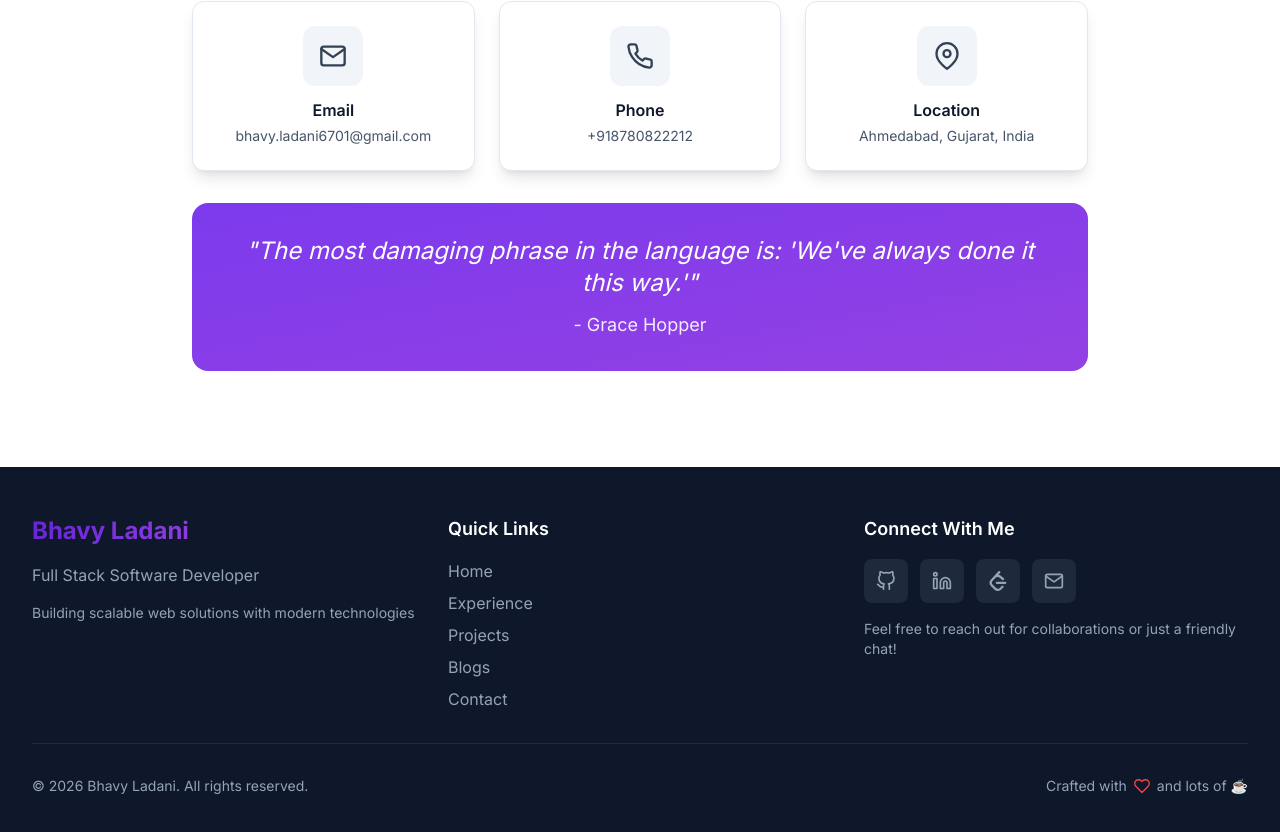
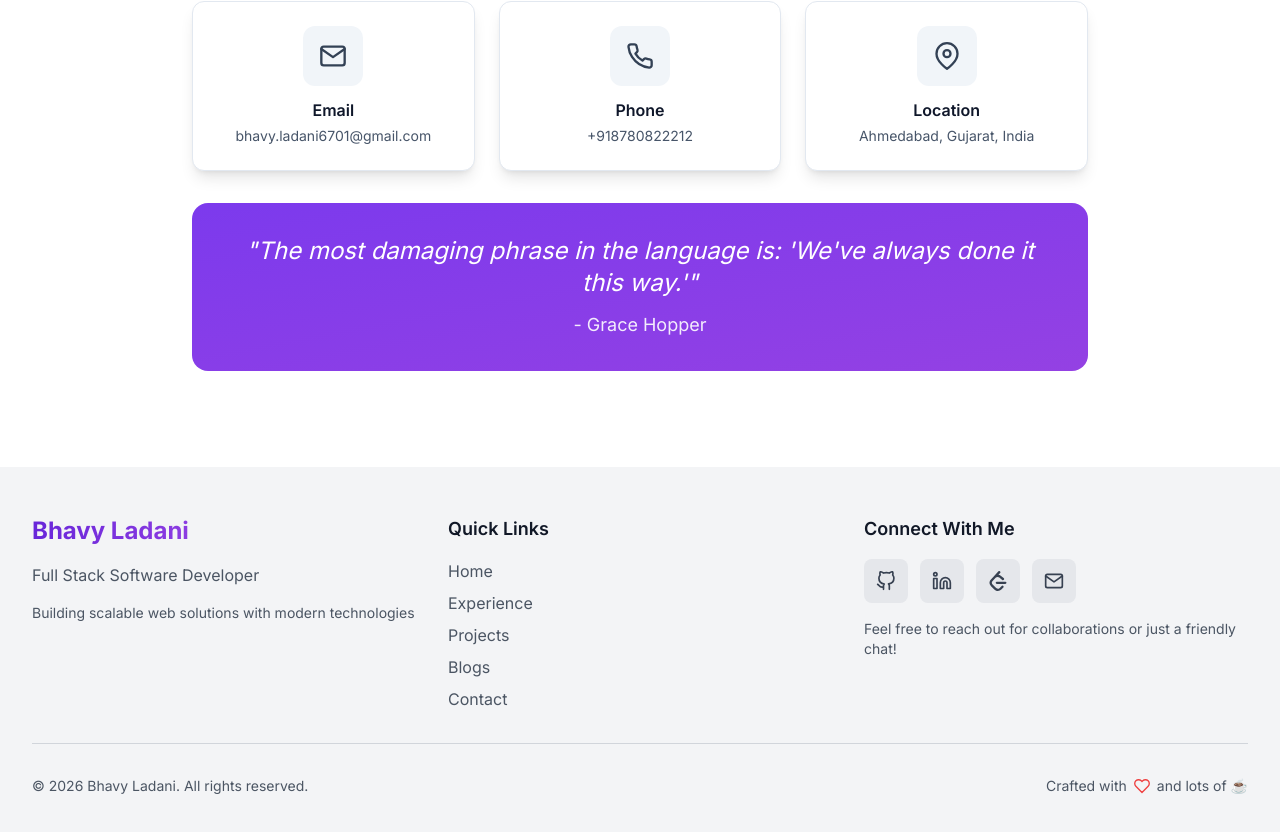
Before and after one commit to bhavy67/portfolio, a React (Vite) app: page / in a window 1280 px wide. Shown: the part 8859-9691 px from the top of the page. Built offline with nearby package versions, Linux system fonts and the light colour scheme.

Commit message:
Fix footer theme issue

```diff
--- a/src/components/Footer.tsx
+++ b/src/components/Footer.tsx
@@ -29,7 +29,7 @@ const Footer = () => {
   };
 
   return (
-    <footer className="bg-dark-900 text-white py-12">
+    <footer className="bg-gray-100 dark:bg-dark-900 text-gray-900 dark:text-white py-12">
       <div className="max-w-7xl mx-auto px-4 sm:px-6 lg:px-8">
         {/* Main Footer Content */}
         <div className="grid md:grid-cols-3 gap-8 mb-8">
@@ -43,10 +43,10 @@ const Footer = () => {
             <h3 className="text-2xl font-bold gradient-text mb-4">
               {personalInfo.name}
             </h3>
-            <p className="text-dark-400 mb-4">
+            <p className="dark:text-dark-400 text-gray-600 mb-4">
               {personalInfo.title}
             </p>
-            <p className="text-dark-400 text-sm">
+            <p className="dark:text-dark-400 text-gray-600 text-sm">
               {personalInfo.tagline}
             </p>
           </motion.div>
@@ -68,7 +68,7 @@ const Footer = () => {
                       e.preventDefault();
                       scrollToSection(link.href);
                     }}
-                    className="text-dark-400 hover:text-primary-400 transition-colors"
+                    className="dark:text-dark-400 text-gray-600 dark:hover:text-primary-400 hover:text-primary-600 transition-colors"
                   >
                     {link.name}
                   </a>
@@ -92,7 +92,7 @@ const Footer = () => {
                   href={social.url}
                   target="_blank"
                   rel="noopener noreferrer"
-                  className="p-3 rounded-lg bg-dark-800 hover:bg-dark-700 text-dark-400 hover:text-white transition-all"
+                  className="p-3 rounded-lg bg-gray-200 dark:bg-dark-800 hover:bg-gray-300 dark:hover:bg-dark-700 dark:text-dark-400 text-gray-700 hover:text-gray-900 dark:hover:text-white transition-all"
                   whileHover={{ y: -2, scale: 1.1 }}
                   whileTap={{ scale: 0.9 }}
                   aria-label={social.label}
@@ -101,14 +101,14 @@ const Footer = () => {
                 </motion.a>
               ))}
             </div>
-            <p className="text-dark-400 text-sm">
+            <p className="dark:text-dark-400 text-gray-600 text-sm">
               Feel free to reach out for collaborations or just a friendly chat!
             </p>
           </motion.div>
         </div>
 
         {/* Divider */}
-        <div className="border-t border-dark-800 my-8" />
+        <div className="border-t border-gray-300 dark:border-dark-800 my-8" />
 
         {/* Bottom Footer */}
         <motion.div
@@ -118,12 +118,12 @@ const Footer = () => {
           viewport={{ once: true }}
           transition={{ duration: 0.6, delay: 0.3 }}
         >
-          <p className="text-dark-400 text-sm text-center md:text-left">
+          <p className="dark:text-dark-400 text-gray-600 text-sm text-center md:text-left">
             © {currentYear} {personalInfo.name}. All rights reserved.
           </p>
 
           <motion.p
-            className="text-dark-400 text-sm flex items-center gap-2"
+            className="dark:text-dark-400 text-gray-600 text-sm flex items-center gap-2"
             whileHover={{ scale: 1.05 }}
           >
             Crafted with <motion.span
```
